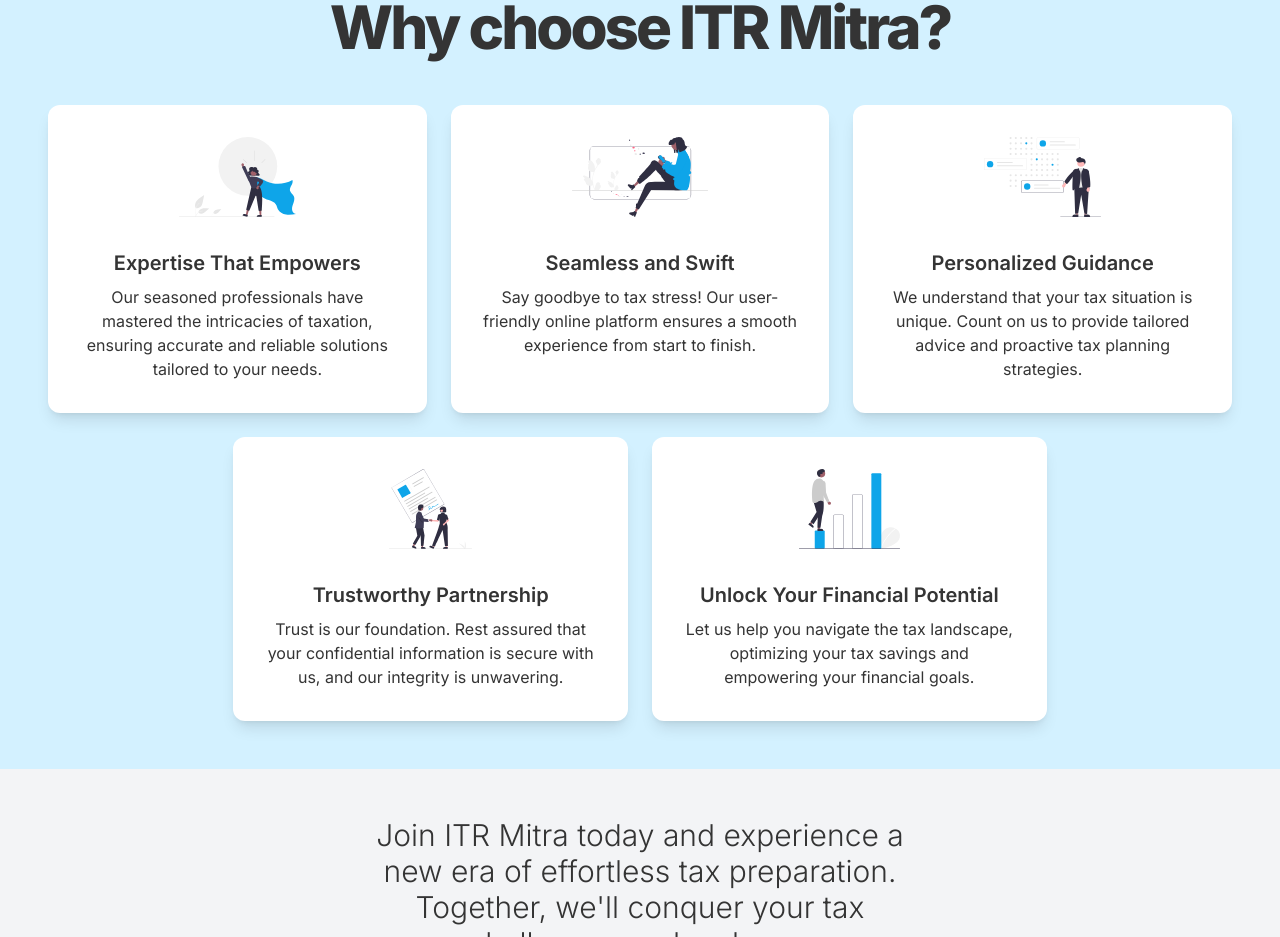
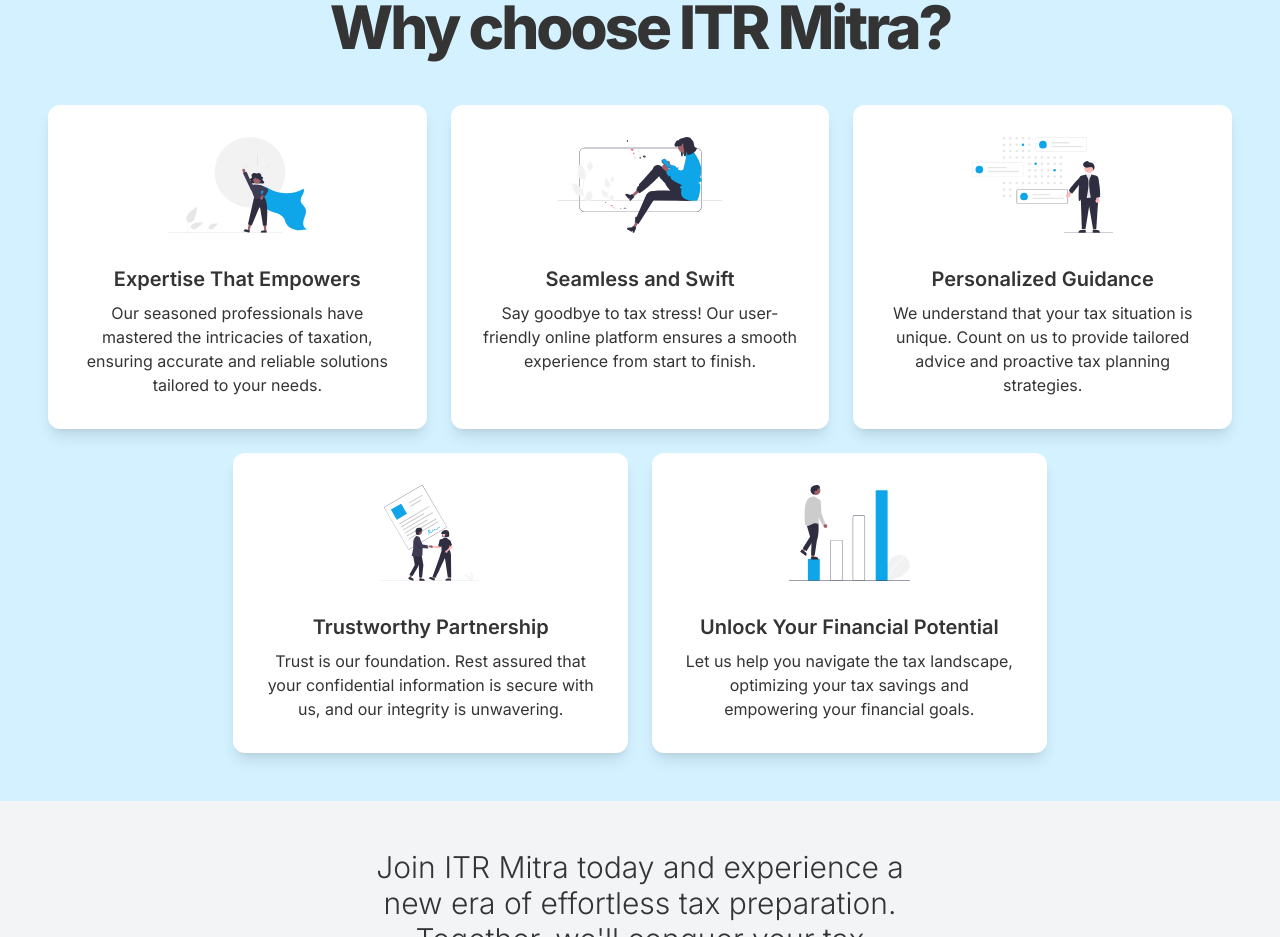
Before and after one commit to itrmitra/itrmitra, a Next.js app: page /about-us in a window 1280 px wide. Shown: the part 932-1869 px from the top of the page. Built offline with nearby package versions, Linux system fonts and the light colour scheme.

Commit message:
increase size of illustrations

```diff
--- a/src/pages/about-us.tsx
+++ b/src/pages/about-us.tsx
@@ -69,7 +69,7 @@
             key={title}
             className="basis-1/3 rounded-xl bg-white p-8 text-center shadow-lg transition-colors"
         >
-            {imageUrl && <img src={imageUrl} className="mx-auto mb-8 h-20" alt={alt} />}
+            {imageUrl && <img src={imageUrl} className="mx-auto mb-8 h-24" alt={alt} />}
             <h3 className="mb-2 text-lg font-semibold md:text-xl">{title}</h3>
             <p className="text-sm md:text-base">{content}</p>
         </div>
```
